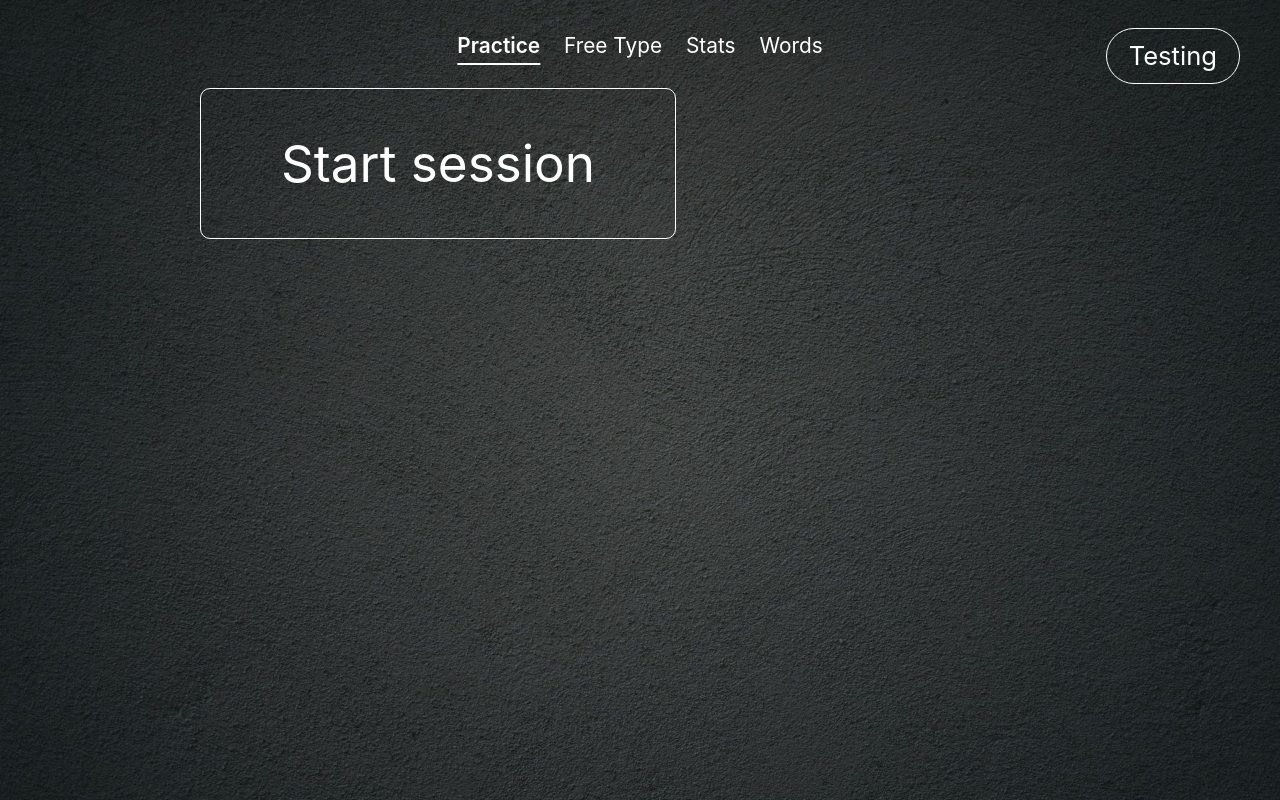
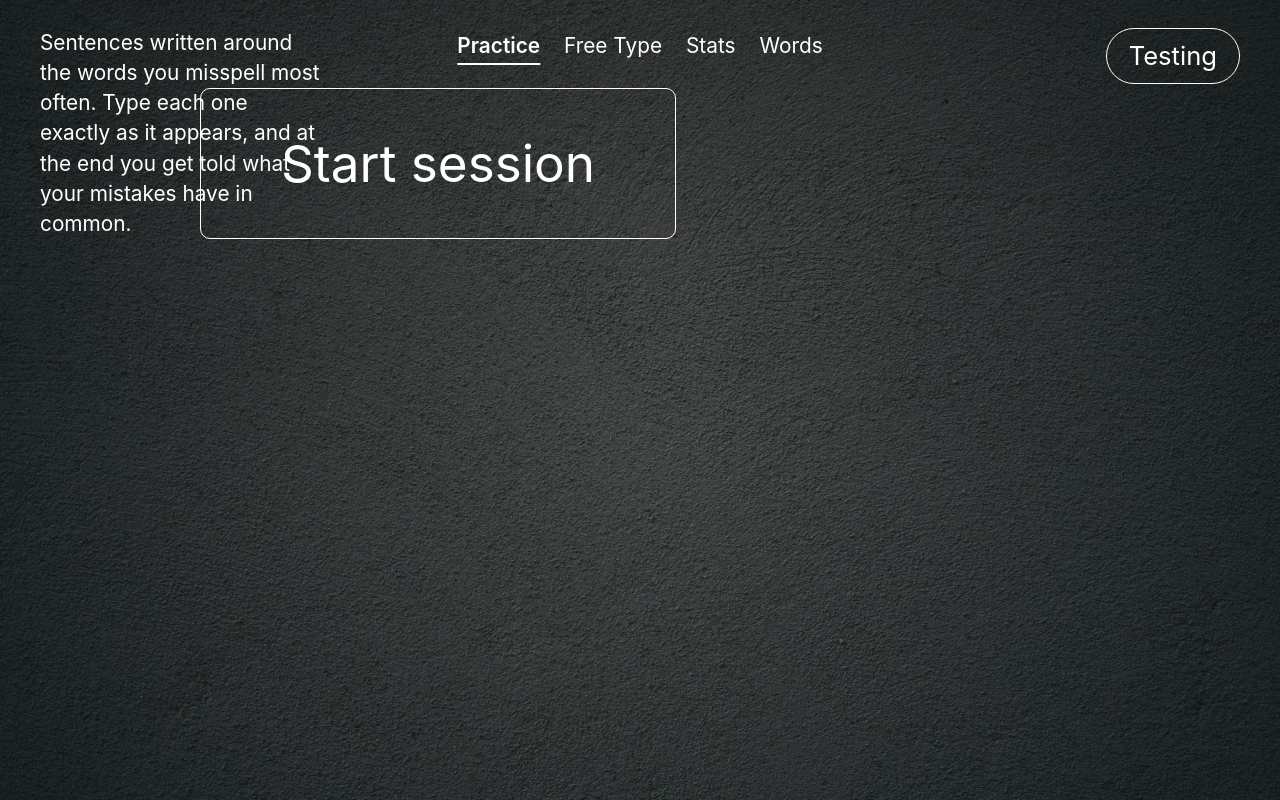
Before and after one commit to evanpersinger/Typing-Practice, a React (Vite) app in the folder frontend/: page / in a window 1280 px wide. Both pictures are taken after a click on the button "Testing". Built offline with nearby package versions, Linux system fonts and the light colour scheme.

Commit message:
add short descriptions for each

```diff
--- a/frontend/src/App.tsx
+++ b/frontend/src/App.tsx
@@ -63,6 +63,14 @@ const TEXT_BUTTON =
 const TAB = `${TEXT_BUTTON} border-b-2 py-0.5 no-underline`;
 const TAB_ON = `${TAB} border-white font-semibold`;
 const TAB_OFF = `${TAB} border-transparent`;
+
+// What the mode you're on is for, and what you do. Pinned to the top-left
+// corner opposite the profile button, so it reads as a label on the screen
+// rather than something standing between you and the Start button.
+// Same size as the tab bar: it's chrome sitting in a corner, not body text.
+// The width cap is what keeps it clear of the Start button on the card behind.
+const INTRO =
+  "absolute top-7 left-10 m-0 max-w-[280px] text-[1.3rem] leading-[1.45]";
 
 // Section headings: separated from body text by weight and size alone, never by
 // dimming. Every bit of text on these pages stays pure white.
@@ -773,6 +781,16 @@ export default function App() {
             // anything taller than the viewport.
             "m-auto w-full max-w-[880px]";
 
+  // Each mode says its own piece, and only while you're not typing: mid-sentence
+  // it's one more thing on screen competing with the words. Off the typing
+  // screen it's always there, so it can't go missing on the tab you came back to.
+  const intro =
+    tab === "practice" && phase !== "typing"
+      ? "Sentences written around the words you misspell most often. Type each one exactly as it appears, and at the end you get told what your mistakes have in common."
+      : tab === "free" && freePhase !== "typing"
+        ? "Common English words you haven't flagged yet, here to catch the ones you didn't know you were getting wrong. Type each word and press space; miss the same word three times and it joins your weak list."
+        : null;
+
   if (profile === null) {
     return (
       <div className="m-auto w-full max-w-[880px]">
@@ -800,6 +818,8 @@ export default function App() {
 
   return (
     <>
+      {intro && <p className={INTRO}>{intro}</p>}
+
       {/* Absolute, not fixed, so it scrolls away over a long stats table
           instead of floating on top of it. */}
       <nav className="absolute top-7 left-1/2 flex -translate-x-1/2 gap-6">
```
